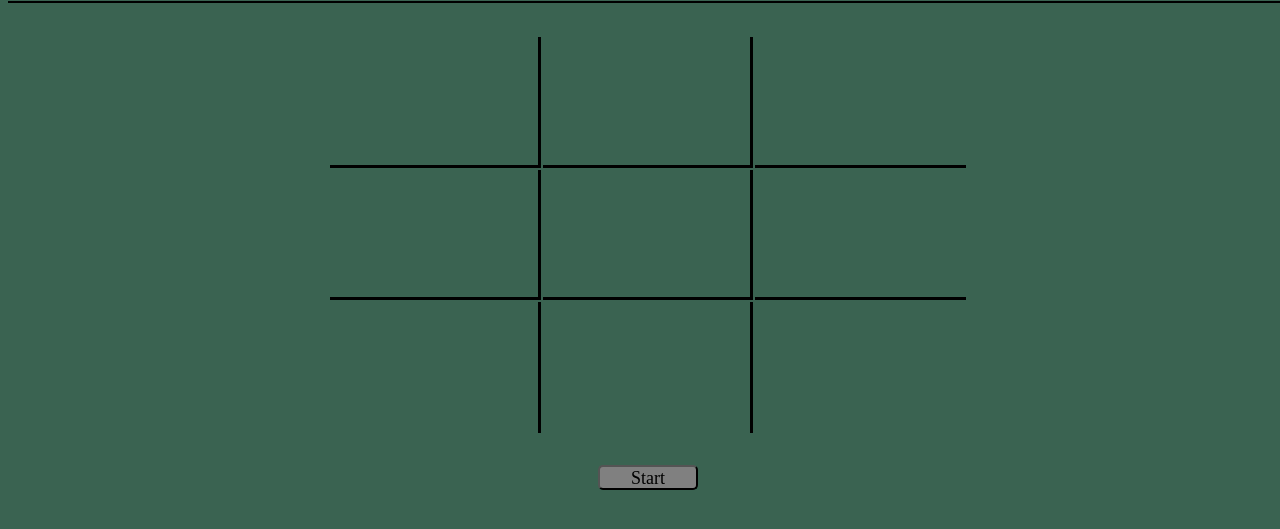
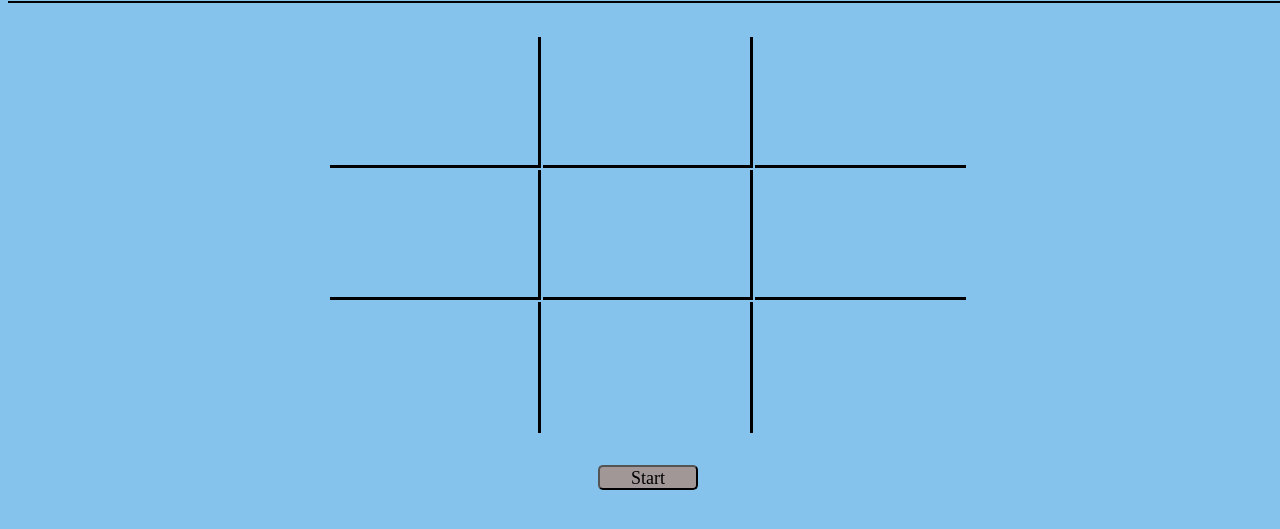
Before and after one commit to Michal-Marchel/Tic-tac-toe, a website with bundled scripts: page index.html in a window 1280 px wide. Shown: the part 79-608 px from the top of the page. Built offline with nearby package versions, Linux system fonts and the light colour scheme.

Commit message:
Colors amended

```diff
--- a/style.css
+++ b/style.css
@@ -4,7 +4,7 @@ body {
   width: 100vw;
   text-align: center;
   overflow: hidden;
-  background-color: #3a6351;
+  background-color: #85c3ec;
 }
 
 #board {
@@ -16,7 +16,7 @@ body {
 
 #btn {
   margin-top: 30px;
-  background-color: grey;
+  background-color: rgb(161, 151, 151);
   border-radius: 5px;
   width: 100px;
   height: 25px;
```
